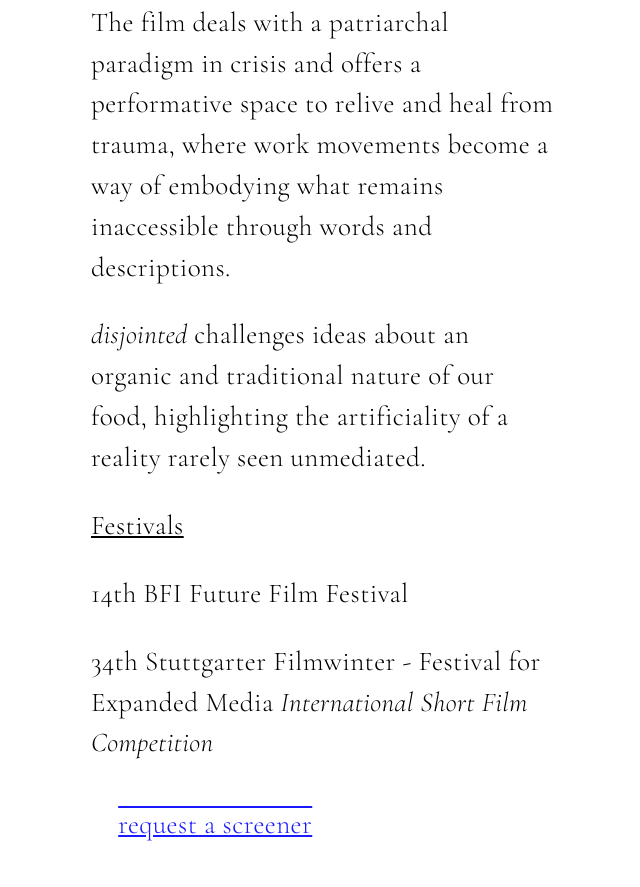
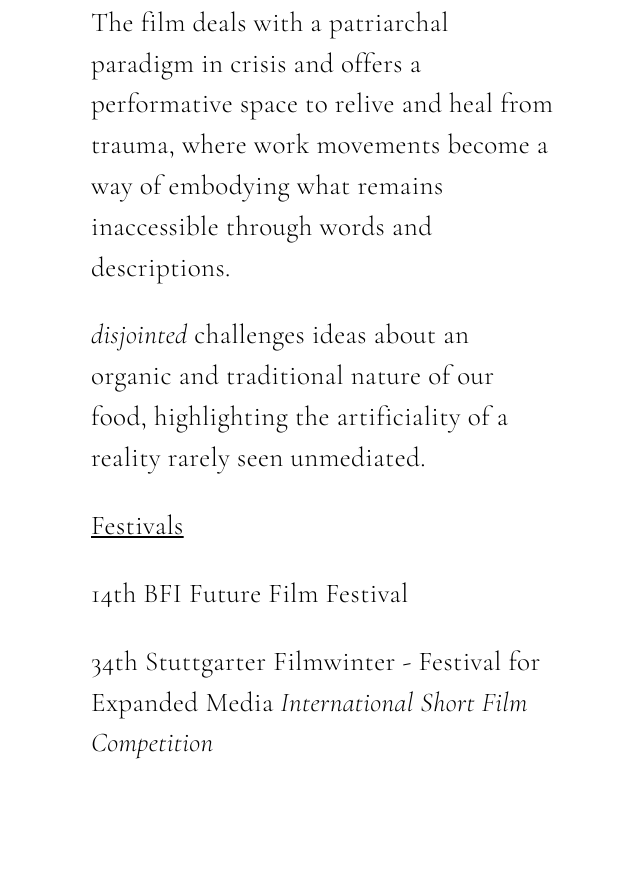
Before and after one commit to clarahelbig-portfolio/clarahelbig-portfolio.github.io, a plain HTML site: page disjointed.html in a window 1280 px wide. Shown: the part 614-1501 px from the top of the page, without its empty margins (453-1093 px from the left). After the commit the page ends 1378 px from the top, so only its background shows below. Drawn offline with nearby package versions, Linux system fonts and the light colour scheme.

Commit message:
Update disjointed.html

```diff
--- a/disjointed.html
+++ b/disjointed.html
@@ -59,9 +59,5 @@ The film deals with a patriarchal paradigm in crisis and offers a performative s
             <p><u> Festivals </u></p>
             <p> 14th BFI Future Film Festival </p>
             <p> 34th Stuttgarter Filmwinter - Festival for Expanded Media <i> International Short Film Competition </i> </p>
-
-          <p class="actions">
-            <a href="mailto:clarajhelbig@gmail.com ?subject=Screening Request disjointed" class="button">request a screener</a>
-          </p>
         </section>
         </div>
```
